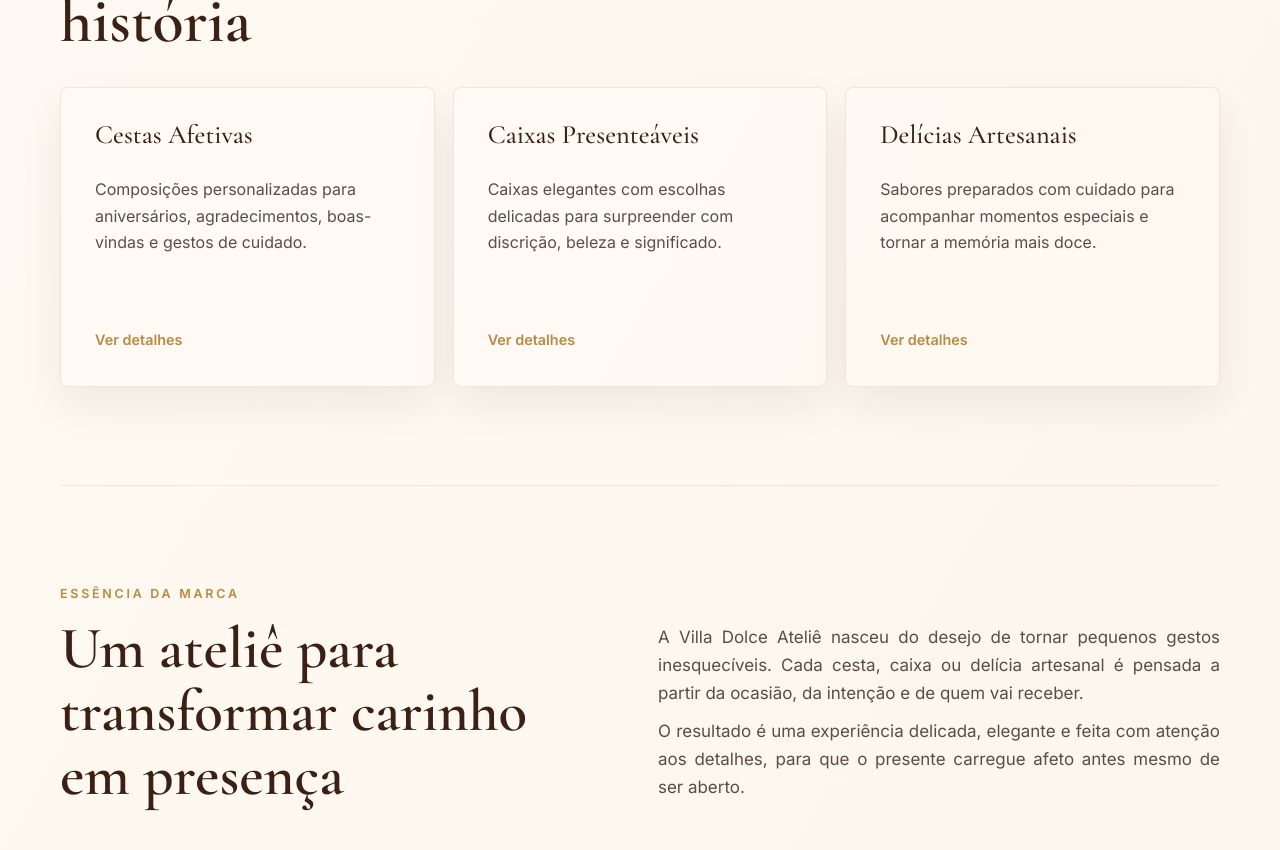
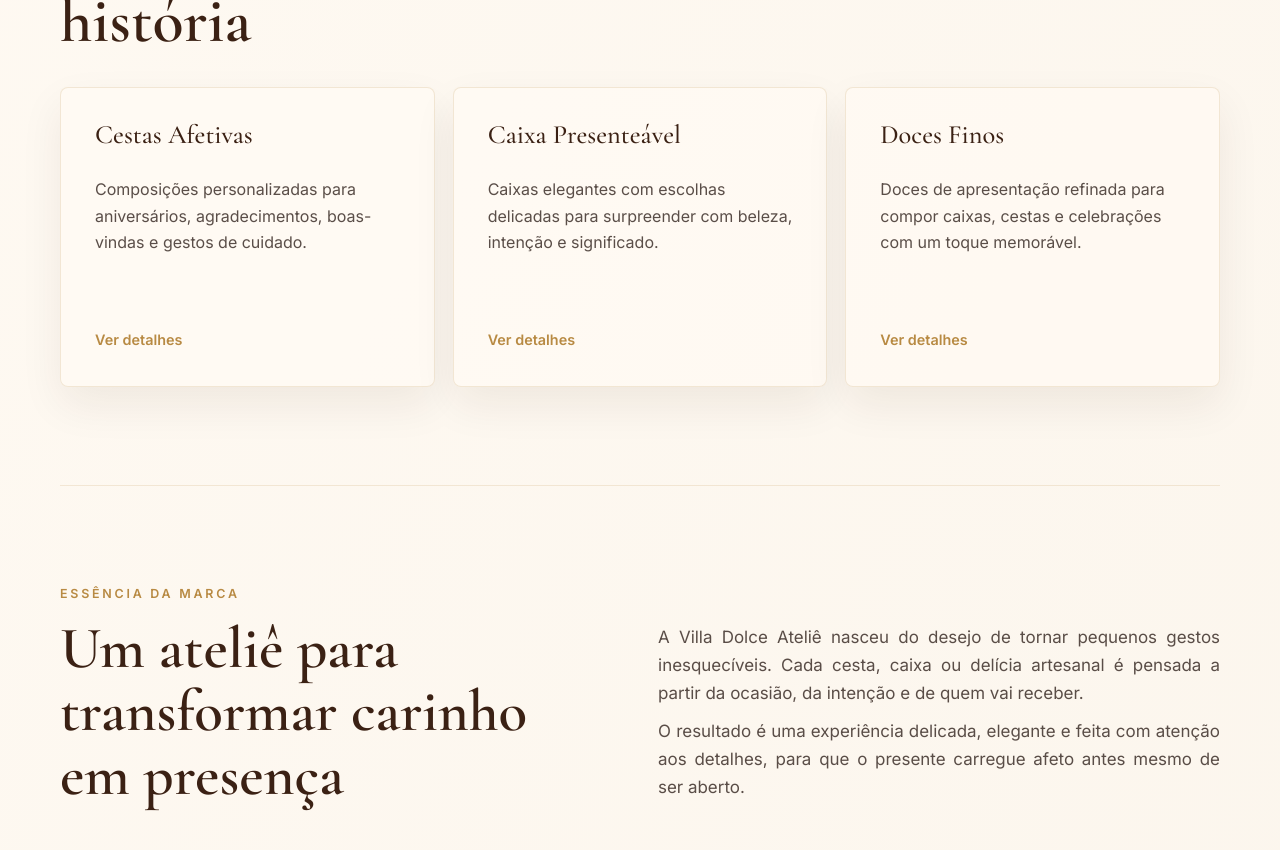
Before and after one commit to PlacidoFjr/VillaDolce, a React (Vite) app: page / in a window 1280 px wide. Shown: the part 1000-1850 px from the top of the page. Built offline with nearby package versions, Linux system fonts and the light colour scheme.

Commit message:
Expand catalog with new product items

```diff
--- a/src/App.tsx
+++ b/src/App.tsx
@@ -83,11 +83,10 @@
 
 function HomePage({ onNavigate }: { onNavigate: (path: string) => void }) {
   const previewItems = useMemo(
-    () => [
-      catalogItems[0],
-      catalogItems[1],
-      catalogItems[2],
-    ],
+    () =>
+      ["cestas-afetivas", "caixas-presenteaveis", "doces-finos"]
+        .map((id) => catalogItems.find((item) => item.id === id))
+        .filter((item): item is (typeof catalogItems)[number] => Boolean(item)),
     [],
   );
 
@@ -187,9 +186,8 @@
 
 const homeDescriptions: Record<string, string> = {
   "cestas-afetivas": "Composições personalizadas para aniversários, agradecimentos, boas-vindas e gestos de cuidado.",
-  "caixas-presenteaveis": "Caixas elegantes com escolhas delicadas para surpreender com discrição, beleza e significado.",
-  "delicias-artesanais": "Sabores preparados com cuidado para acompanhar momentos especiais e tornar a memória mais doce.",
-  "donuts-artesanais": "Donuts delicados, presenteáveis e feitos sob encomenda para celebrar com charme e sabor.",
+  "caixas-presenteaveis": "Caixas elegantes com escolhas delicadas para surpreender com beleza, intenção e significado.",
+  "doces-finos": "Doces de apresentação refinada para compor caixas, cestas e celebrações com um toque memorável.",
 };
 
 function CatalogPage({ onNavigate }: { onNavigate: (path: string) => void }) {
--- a/src/data/catalog.ts
+++ b/src/data/catalog.ts
@@ -7,82 +7,148 @@
   message: string;
 };
 
+const whatsappMessage = (title: string) =>
+  `Olá, vim pelo site da Villa Dolce Ateliê e gostaria de consultar ${title} para uma encomenda personalizada.\n\nCategoria: ${title}\nPode me ajudar com opções e orçamento?`;
+
 export const catalogItems: CatalogItem[] = [
   {
     id: "cestas-afetivas",
     eyebrow: "Categoria 01",
     title: "Cestas Afetivas",
     description:
-      "Cestas elaboradas para expressar carinho com uma seleção delicada de produtos, sabores e detalhes visuais.",
+      "Composições pensadas para transformar carinho em presença, reunindo delícias, detalhes visuais e escolhas personalizadas.",
     occasions:
       "aniversários, agradecimentos, boas-vindas, autocuidado, visitas especiais e gestos de apoio.",
-    message:
-      "Olá, vim pelo site da Villa Dolce Ateliê e gostaria de consultar uma Cesta Afetiva personalizada.\n\nCategoria: Cestas Afetivas\nPode me ajudar com opções e orçamento?",
+    message: whatsappMessage("Cestas Afetivas"),
   },
   {
     id: "caixas-presenteaveis",
     eyebrow: "Categoria 02",
-    title: "Caixas Presenteáveis",
+    title: "Caixa Presenteável",
     description:
-      "Caixas refinadas para presentes objetivos, elegantes e cheios de significado, com acabamento boutique.",
+      "Uma opção elegante para presentear com intenção, acabamento delicado e seleção feita conforme a ocasião.",
     occasions:
       "lembranças corporativas, madrinhas, convites especiais, celebrações íntimas e agradecimentos.",
-    message:
-      "Olá, vim pelo site da Villa Dolce Ateliê e gostaria de consultar uma Caixa Presenteável personalizada.\n\nCategoria: Caixas Presenteáveis\nPode me ajudar com opções e orçamento?",
+    message: whatsappMessage("Caixa Presenteável"),
   },
   {
-    id: "delicias-artesanais",
+    id: "biscoito-amanteigado",
     eyebrow: "Categoria 03",
-    title: "Delícias Artesanais",
+    title: "Biscoito Amanteigado",
     description:
-      "Doces e delicadezas preparados para compor presentes, mesas afetivas ou lembranças de celebrações especiais.",
+      "Biscoitos delicados, com textura leve e sabor clássico, ideais para compor presentes afetivos ou mesas especiais.",
     occasions:
-      "aniversários, encontros, datas comemorativas, cafés especiais e momentos de celebração.",
-    message:
-      "Olá, vim pelo site da Villa Dolce Ateliê e gostaria de consultar Delícias Artesanais para uma encomenda.\n\nCategoria: Delícias Artesanais\nPode me ajudar com opções e orçamento?",
+      "cafés da tarde, lembrancinhas, kits personalizados, encontros delicados e presentes de carinho.",
+    message: whatsappMessage("Biscoito Amanteigado"),
   },
   {
-    id: "datas-especiais",
+    id: "sequilho-salgado",
     eyebrow: "Categoria 04",
-    title: "Datas Especiais",
+    title: "Sequilho Salgado",
     description:
-      "Edições pensadas para momentos sazonais, mantendo a identidade delicada da Villa Dolce em cada composição.",
+      "Uma versão delicada e surpreendente para quem prefere sabores salgados, com apresentação simples, charmosa e artesanal.",
     occasions:
-      "Dia das Mães, Dia dos Namorados, Natal, Páscoa, Dia dos Professores e celebrações familiares.",
-    message:
-      "Olá, vim pelo site da Villa Dolce Ateliê e gostaria de consultar uma criação para Data Especial.\n\nCategoria: Datas Especiais\nPode me ajudar com opções e orçamento?",
+      "cafés especiais, encontros, kits corporativos, lembranças afetivas e composições sob encomenda.",
+    message: whatsappMessage("Sequilho Salgado"),
   },
   {
-    id: "personalizados",
+    id: "pastel-doce",
     eyebrow: "Categoria 05",
-    title: "Personalizados",
+    title: "Pastel Doce",
     description:
-      "Criações exclusivas para quem deseja um presente sob medida, com escolha de tons, itens, mensagem e apresentação.",
+      "Pastéis doces preparados para trazer aconchego e sabor de celebração, com recheios pensados para cada pedido.",
     occasions:
-      "pedidos especiais, eventos, kits corporativos, lembranças personalizadas e surpresas afetivas.",
-    message:
-      "Olá, vim pelo site da Villa Dolce Ateliê e gostaria de consultar uma criação personalizada sob medida.\n\nCategoria: Personalizados\nPode me ajudar com opções e orçamento?",
+      "aniversários, cafés, mesas de doces, presentes personalizados e momentos de celebração.",
+    message: whatsappMessage("Pastel Doce"),
   },
   {
-    id: "donuts-artesanais",
+    id: "empada-doce-salgada",
     eyebrow: "Categoria 06",
-    title: "Donuts",
+    title: "Empada Doce e Salgada",
     description:
-      "Donuts preparados sob encomenda, com acabamento delicado e sabores pensados para presentear ou compor celebrações.",
+      "Empadas em versões doces e salgadas, feitas sob encomenda para compor presentes, cafés e encontros com cuidado.",
     occasions:
-      "aniversários, cafés especiais, lembranças afetivas, kits presenteáveis e encontros personalizados.",
-    message:
-      "Olá, vim pelo site da Villa Dolce Ateliê e gostaria de consultar Donuts para uma encomenda.\n\nCategoria: Donuts\nPode me ajudar com opções e orçamento?",
+      "cafés especiais, reuniões, aniversários, lembranças corporativas e kits presenteáveis.",
+    message: whatsappMessage("Empada Doce e Salgada"),
   },
   {
-    id: "pipoca-doce-artesanal",
+    id: "mini-cake-donuts",
     eyebrow: "Categoria 07",
-    title: "Pipoca Doce",
+    title: "Mini Cake Donuts",
     description:
-      "Pipoca doce delicada, preparada para lembranças afetivas, kits presenteáveis e composições personalizadas.",
+      "Mini donuts delicados e presenteáveis, com cobertura charmosa e sabores escolhidos para deixar a experiência mais doce.",
     occasions:
-      "lembrancinhas, aniversários, cafés especiais, eventos, kits corporativos e presentes de carinho.",
-    message:
-      "Olá, vim pelo site da Villa Dolce Ateliê e gostaria de consultar Pipoca Doce para uma encomenda.\n\nCategoria: Pipoca Doce\nPode me ajudar com opções e orçamento?",
+      "aniversários, lembrancinhas, cafés especiais, kits personalizados e celebrações descontraídas.",
+    message: whatsappMessage("Mini Cake Donuts"),
+  },
+  {
+    id: "mini-vulcao",
+    eyebrow: "Categoria 08",
+    title: "Mini Vulcão",
+    description:
+      "Mini bolos vulcão em porções especiais, com cobertura generosa e visual convidativo para presentes cheios de sabor.",
+    occasions:
+      "aniversários, datas especiais, surpresas afetivas, cafés e encomendas personalizadas.",
+    message: whatsappMessage("Mini Vulcão"),
+  },
+  {
+    id: "mini-bolo-presente",
+    eyebrow: "Categoria 09",
+    title: "Mini Bolo para Presente",
+    description:
+      "Bolos pequenos e elegantes, preparados para presentear com delicadeza, sabor e acabamento pensado nos detalhes.",
+    occasions:
+      "aniversários, agradecimentos, comemorações íntimas, boas-vindas e presentes personalizados.",
+    message: whatsappMessage("Mini Bolo para Presente"),
+  },
+  {
+    id: "doces-finos",
+    eyebrow: "Categoria 10",
+    title: "Doces Finos",
+    description:
+      "Doces de apresentação refinada para compor caixas, cestas e mesas afetivas com um toque elegante e memorável.",
+    occasions:
+      "casamentos, aniversários, eventos, lembranças especiais, kits boutique e celebrações sofisticadas.",
+    message: whatsappMessage("Doces Finos"),
+  },
+  {
+    id: "pipoca-gourmet",
+    eyebrow: "Categoria 11",
+    title: "Pipoca Gourmet",
+    description:
+      "Pipoca doce preparada para presentear, com sabor delicado e acabamento ideal para kits, lembranças e composições especiais.",
+    occasions:
+      "lembrancinhas, aniversários, cafés especiais, eventos, kits corporativos e presentes afetivos.",
+    message: whatsappMessage("Pipoca Gourmet"),
+  },
+  {
+    id: "brownie-bites",
+    eyebrow: "Categoria 12",
+    title: "Brownie Bites",
+    description:
+      "Pequenas porções de brownie com sabor intenso, pensadas para compor presentes, caixas e momentos de puro aconchego.",
+    occasions:
+      "aniversários, cafés, kits presenteáveis, encontros, lembranças corporativas e mesas de doces.",
+    message: whatsappMessage("Brownie Bites"),
+  },
+  {
+    id: "mega-bombom",
+    eyebrow: "Categoria 13",
+    title: "Mega Bombom",
+    description:
+      "Bombom generoso e marcante, preparado para surpreender com recheio especial, presença visual e sabor de celebração.",
+    occasions:
+      "presentes românticos, aniversários, datas especiais, surpresas afetivas e encomendas personalizadas.",
+    message: whatsappMessage("Mega Bombom"),
+  },
+  {
+    id: "capsula-cappuccino",
+    eyebrow: "Categoria 14",
+    title: "Cápsula de Cappuccino",
+    description:
+      "Uma delicadeza para acompanhar cafés e presentes, ideal para quem gosta de sabores aconchegantes e experiências afetivas.",
+    occasions:
+      "cafés especiais, kits de inverno, cestas afetivas, lembranças corporativas e presentes de cuidado.",
+    message: whatsappMessage("Cápsula de Cappuccino"),
   },
 ];
```
